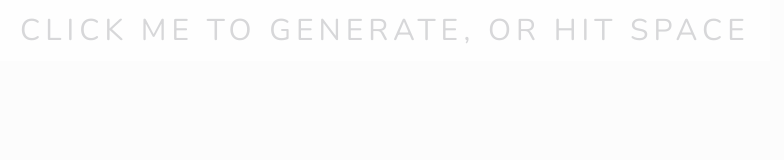
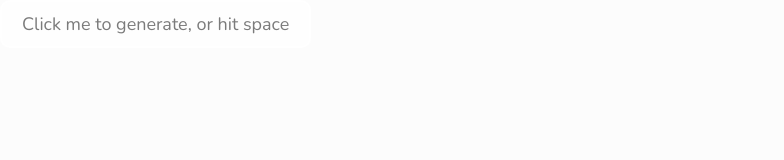
Before and after one commit to liivmarii/randomBackground, a plain HTML site: page index.html in a window 1280 px wide. Shown: the whole page, without its empty margins (0-784 px from the left). Drawn offline with nearby package versions, Linux system fonts and the light colour scheme.

Commit message:
Button styling changes

```diff
--- a/pretty.sass
+++ b/pretty.sass
@@ -7,7 +7,7 @@ $fontweight-bold: 900
 
 //******************** font sizes */
 $fontsize-desktop: 1.6rem
-$fontsize-desktop-bigbtn: 3rem
+$fontsize-desktop-bigbtn: 1.8rem
 
 //******************** font line heights */
 $lineheight-default: 1.5
@@ -43,11 +43,10 @@ body
   cursor: pointer
   font-size: $fontsize-desktop-bigbtn
   font-family: $fontfamily-default
-  text-transform: uppercase
-  letter-spacing: 5px
   outline: none
-  color: #CECFD1
-  background: $white
-  border: none
+  color: #7b7b7b
+  background: rgba(255, 255, 255, .5)
+  border: 2px solid rgba(255, 255, 255, .8)
+  border-radius: 10px
 #generate-gradient-btn:hover
   opacity: .8
```
Also changed, not shown: pretty.css, 1 other file.
